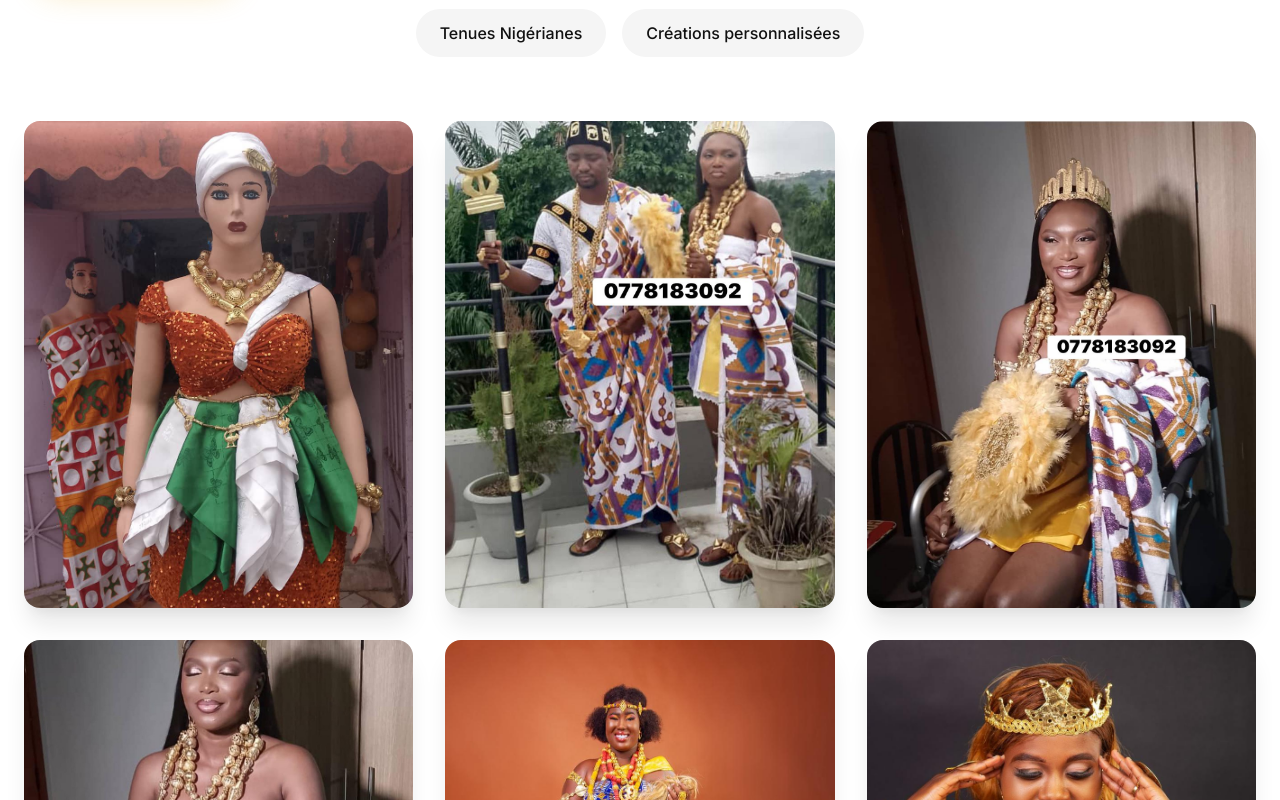
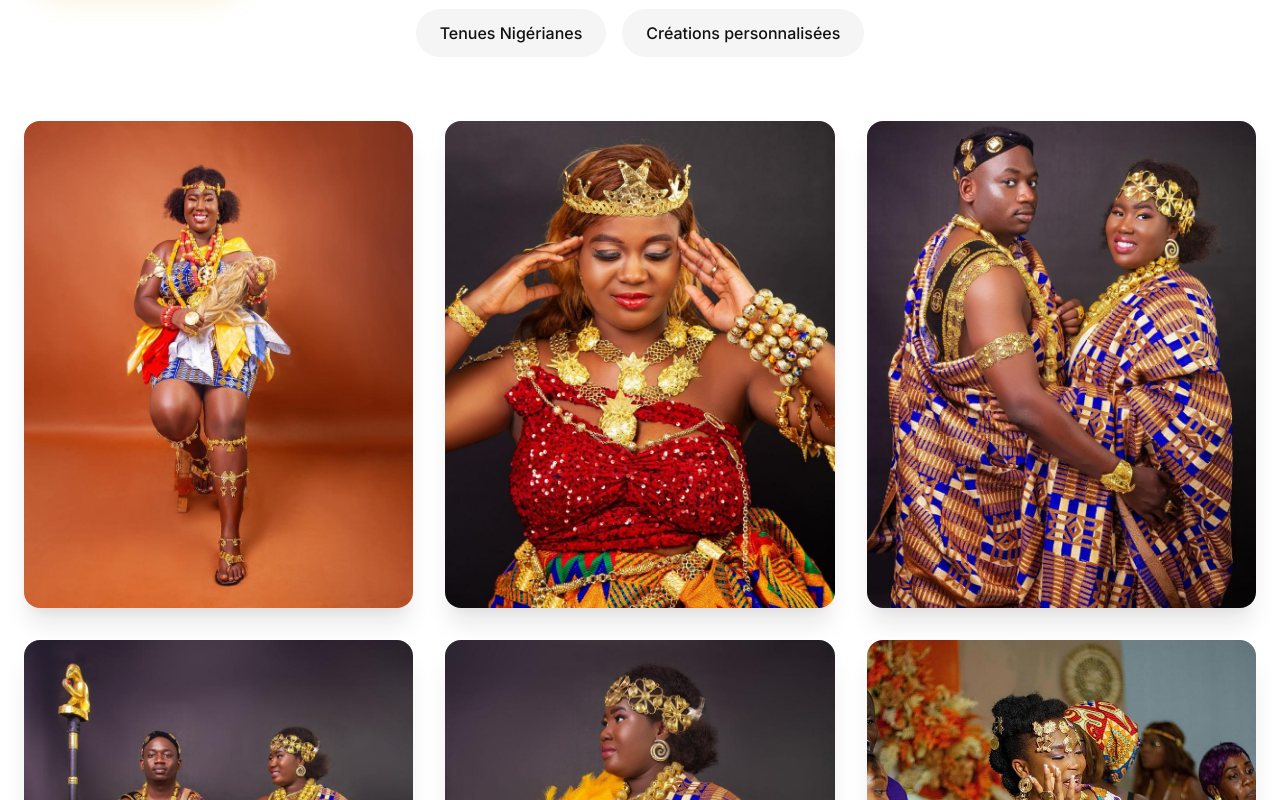
Before and after one commit to juju911/tradition-reimagined, a React (Vite) app: page / in a window 1280 px wide. Shown: the part 2260-3060 px from the top of the page. Built offline with nearby package versions, Linux system fonts and the light colour scheme.

Commit message:
Remove previous gallery photos
The AI removed the four photos that were added before the most recent batch

```diff
--- a/src/components/GallerySection.tsx
+++ b/src/components/GallerySection.tsx
@@ -56,41 +56,9 @@ const GallerySection = () => {
   ];
 
   const galleryItems = [
+    // Photos AKAN
     {
       id: 1,
-      category: 'ceremony',
-      title: 'Tenue Traditionnelle Ivoirienne',
-      description: 'Ensemble authentique avec bustier pailleté, jupe aux couleurs nationales et bijoux en or',
-      image: '/lovable-uploads/53b88883-e31b-4eda-8877-e463aab6c0ea.png',
-      likes: 127
-    },
-    {
-      id: 2,
-      category: 'ceremony',
-      title: 'Couple Royal Africain',
-      description: 'Tenues de cérémonie assorties avec motifs géométriques et accessoires dorés authentiques',
-      image: '/lovable-uploads/038362a6-2fde-4e8a-8e61-73355f551086.png',
-      likes: 89
-    },
-    {
-      id: 3,
-      category: 'custom',
-      title: 'Reine AKAN - Collection Royale',
-      description: 'Création exclusive avec couronne dorée, bijoux massifs et tissus aux motifs traditionnels',
-      image: '/lovable-uploads/fa474781-81f2-4a81-a22d-5a64c3202b26.png',
-      likes: 156
-    },
-    {
-      id: 4,
-      category: 'modern',
-      title: 'Élégance Royale Moderne',
-      description: 'Fusion parfaite entre tradition AKAN et sophistication contemporaine',
-      image: '/lovable-uploads/58b27b46-eb21-4984-84a3-f57a2a38c13b.png',
-      likes: 134
-    },
-    // Nouvelles photos AKAN
-    {
-      id: 5,
       category: 'akan',
       title: 'TENUE TRADITIONNELLE AKAN',
       description: 'Magnifique ensemble AKAN avec pagne Kente authentique, bijoux dorés traditionnels et accessoires ethniques. Une création qui célèbre la richesse culturelle akan.',
@@ -98,7 +66,7 @@ const GallerySection = () => {
       likes: 145
     },
     {
-      id: 6,
+      id: 2,
       category: 'akan',
       title: 'TENUE TRADITIONNELLE AKAN',
       description: 'Élégante robe akan ornée de sequins rouges et dorés, couronne royale et colliers traditionnels massifs. Un hommage à la noblesse akan.',
@@ -106,7 +74,7 @@ const GallerySection = () => {
       likes: 167
     },
     {
-      id: 7,
+      id: 3,
       category: 'akan',
       title: 'TENUE TRADITIONNELLE AKAN',
       description: 'Couple royal akan en tenue de cérémonie avec tissus Kente authentiques, bijoux dorés et accessoires traditionnels. Perfection des détails culturels.',
@@ -114,7 +82,7 @@ const GallerySection = () => {
       likes: 192
     },
     {
-      id: 8,
+      id: 4,
       category: 'akan',
       title: 'TENUE TRADITIONNELLE AKAN',
       description: 'Ensemble akan royal avec bâton de commandement, tissus Kente aux motifs géométriques et parure complète en or. Symbole de prestige et tradition.',
@@ -122,7 +90,7 @@ const GallerySection = () => {
       likes: 178
     },
     {
-      id: 9,
+      id: 5,
       category: 'akan',
       title: 'TENUE TRADITIONNELLE AKAN',
       description: 'Création akan avec éventail en plumes d\'or, diadème floral doré et pagne Kente royal. Expression parfaite de l\'élégance akan traditionnelle.',
@@ -130,7 +98,7 @@ const GallerySection = () => {
       likes: 156
     },
     {
-      id: 10,
+      id: 6,
       category: 'akan',
       title: 'TENUE TRADITIONNELLE AKAN',
       description: 'Tenue akan de cérémonie avec colliers dorés superposés, diadème floral et tissus colorés traditionnels. Beauté et authenticité culturelle.',
@@ -138,7 +106,7 @@ const GallerySection = () => {
       likes: 143
     },
     {
-      id: 11,
+      id: 7,
       category: 'akan',
       title: 'TENUE TRADITIONNELLE AKAN',
       description: 'Ensemble akan sophistiqué avec parure dorée complète, diadème royal et tissus aux motifs ethniques. Raffinement et tradition akan.',
@@ -146,7 +114,7 @@ const GallerySection = () => {
       likes: 189
     },
     {
-      id: 12,
+      id: 8,
       category: 'akan',
       title: 'TENUE TRADITIONNELLE AKAN',
       description: 'Création akan exceptionnelle avec bijoux dorés traditionnels, diadème floral et tissus colorés authentiques. Chef-d\'œuvre de l\'artisanat akan.',
@@ -154,7 +122,7 @@ const GallerySection = () => {
       likes: 201
     },
     {
-      id: 13,
+      id: 9,
       category: 'modern',
       title: 'Collection Moderne "Héritage"',
       description: 'Fusion contemporaine et tradition africaine',
@@ -162,7 +130,7 @@ const GallerySection = () => {
       likes: 32
     },
     {
-      id: 14,
+      id: 10,
       category: 'custom',
       title: 'Création sur mesure Premium',
       description: 'Pièce unique pour événement spécial',
```
